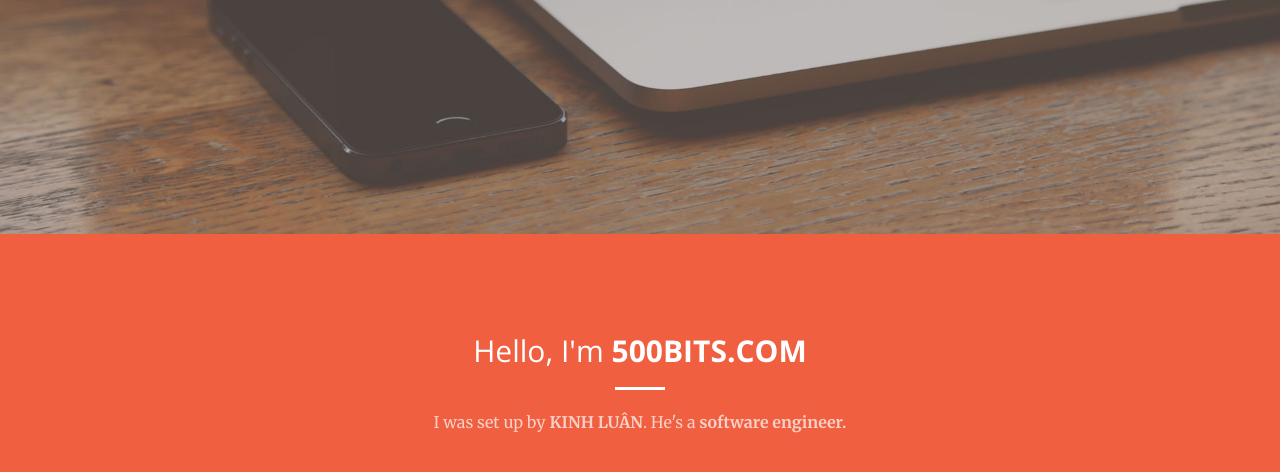
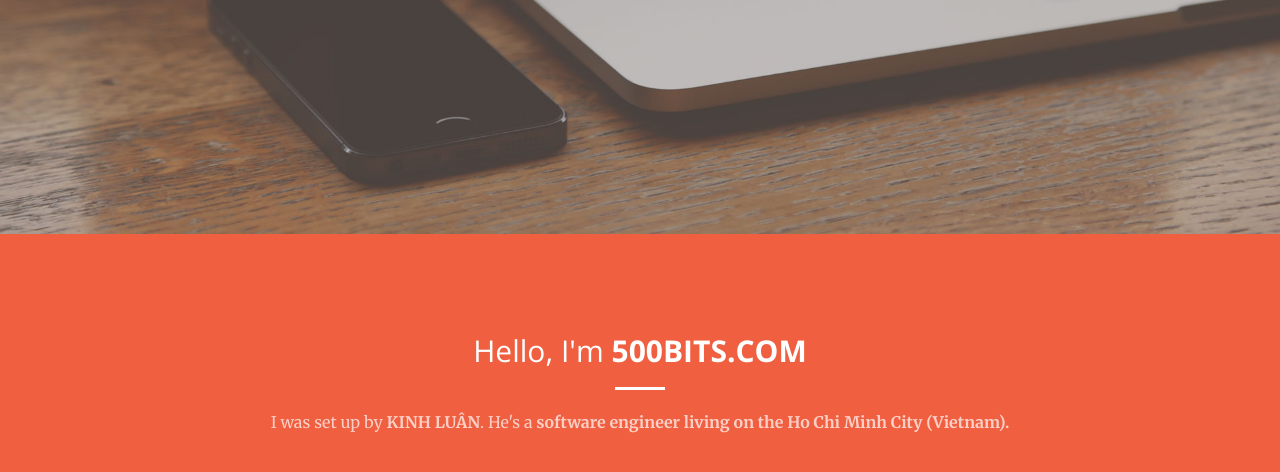
Before and after one commit to kinhluan/site.500bits.com, a plain HTML site: page index.html in a window 1280 px wide. Shown: the part 566-1038 px from the top of the page. Drawn offline with nearby package versions, Linux system fonts and the light colour scheme.

Commit message:
Update index.html

```diff
--- a/index.html
+++ b/index.html
@@ -82,7 +82,7 @@
                     <div class="col-lg-8 col-lg-offset-2 text-center">
                         <h2 class="section-heading">Hello, I'm <strong>500BITS.COM</strong></h2>
                         <hr class="light">
-                        <p class="text-faded">I was set up by <strong>KINH LUÂN</strong>. He's a <strong>software engineer</trong>.</p>
+                        <p class="text-faded">I was set up by <strong>KINH LUÂN</strong>. He's a <strong>software engineer</trong> living on the Ho Chi Minh City (Vietnam).</p>
                     </div>
                 </div>
             </div>
```
